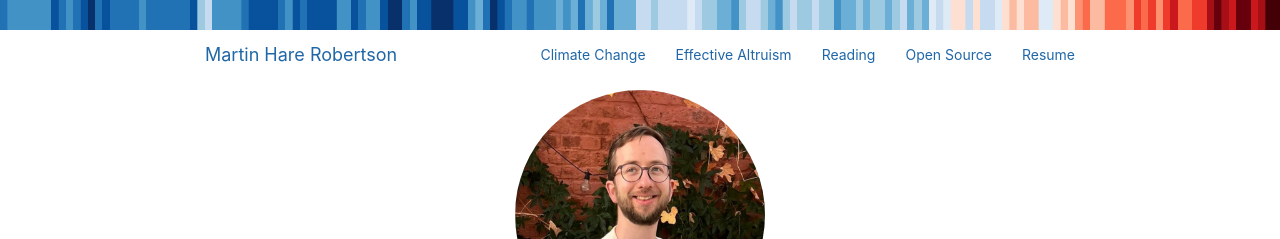
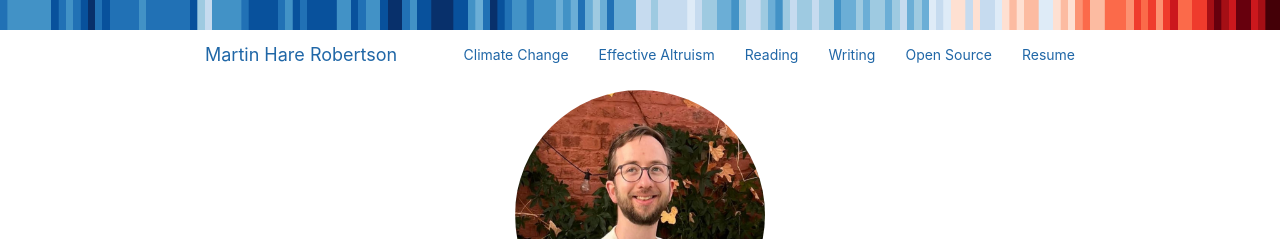
Before and after one commit to mchr3k/mchr3k.github.com, a Jekyll site: the page built from index.html, in a window 1280 px wide. Shown: the top 239 px of the page. Built offline with Jekyll 4.4.1, drawn with Linux system fonts in a browser that asks for light colours; nearby versions of some CDN libraries; the list of posts is cut into pages by our own code.

Commit message:
Add Writing link to menu

```diff
--- a/_includes/header.html
+++ b/_includes/header.html
@@ -11,6 +11,7 @@
       <a href="/climate-change.html">Climate Change</a>
       <a href="/effective-altruism.html">Effective Altruism</a>
       <a href="/reading.html">Reading</a>
+      <a href="https://mchr3k.substack.com/">Writing</a>
       <a href="/opensource-projects.html">Open Source</a>
       <a href="https://www.linkedin.com/in/martin-hare-robertson-b8802019/">Resume</a>
     </nav>
```
Also changed, not shown: static/css/main.css (+4 -3 lines).
